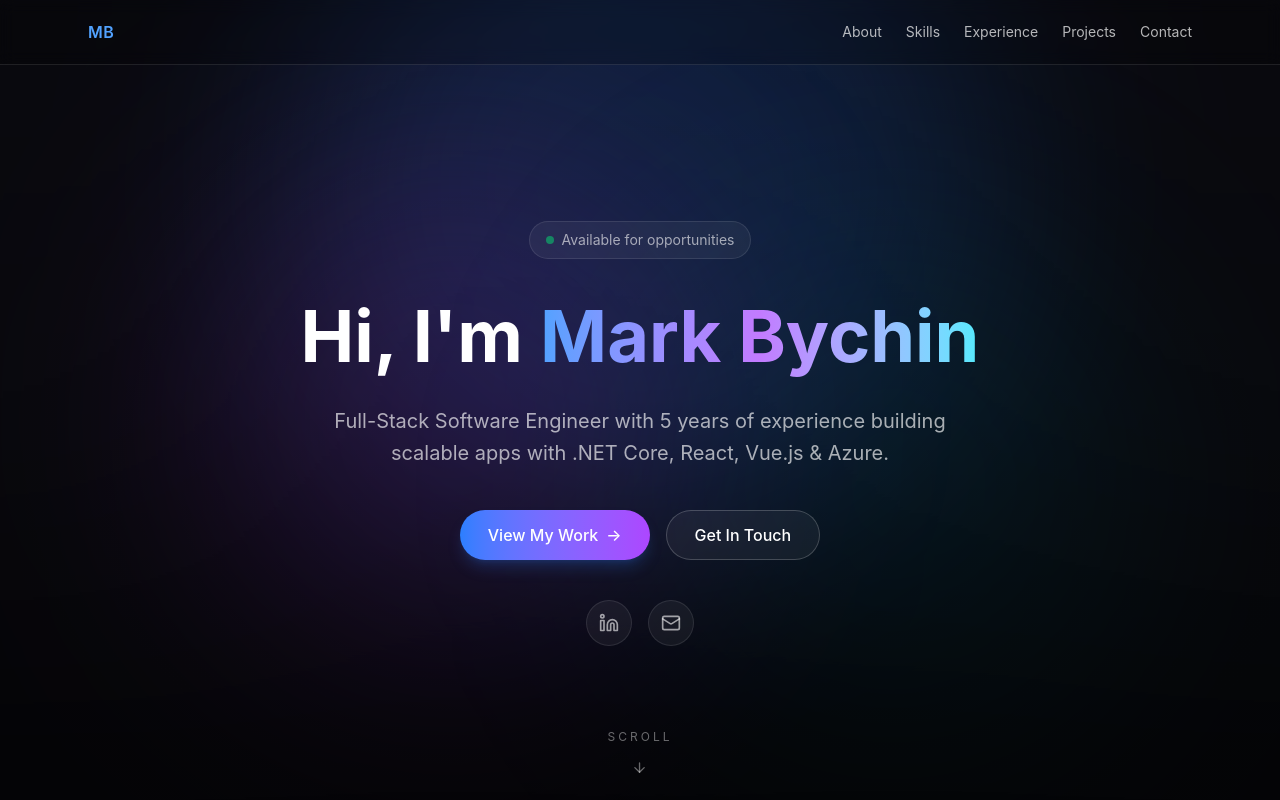
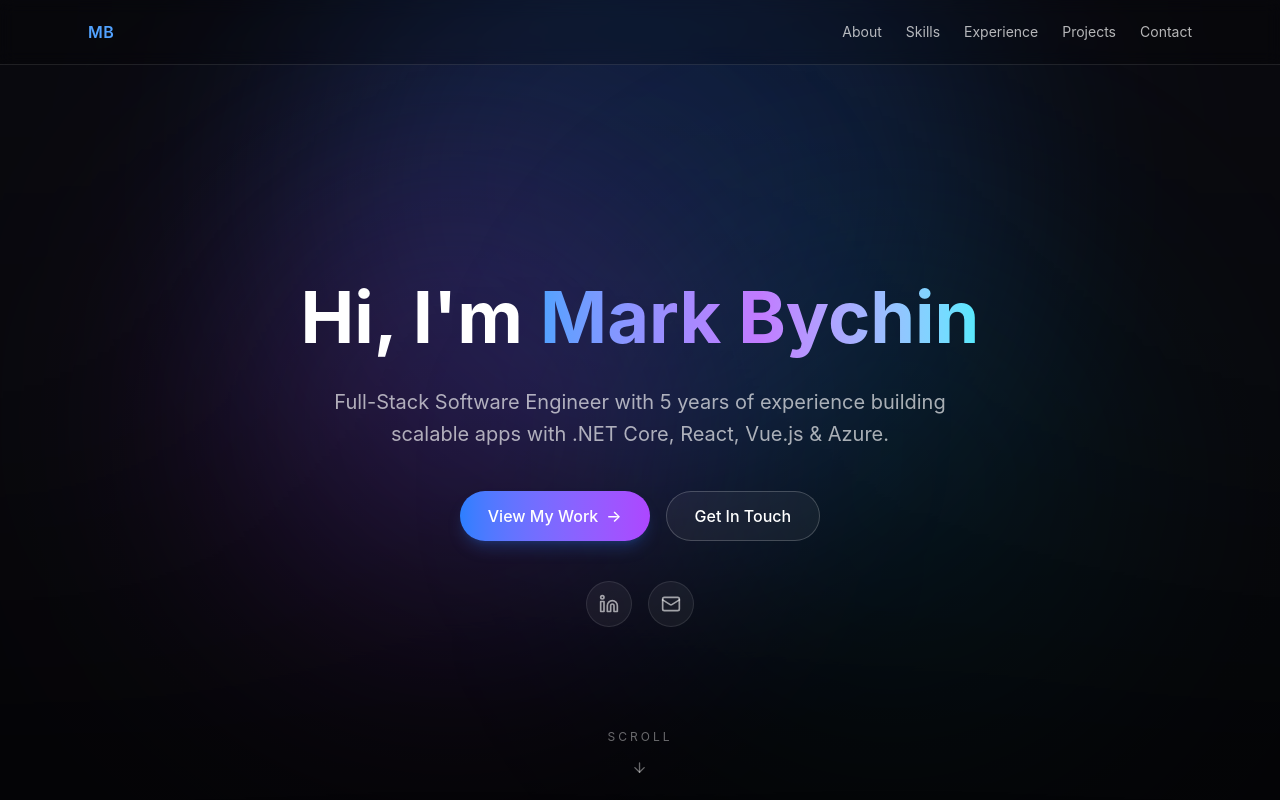
Before and after one commit to Mark1asd/Personal-Website, a React (Vite) app: page / in a window 1280 px wide. Shown: the top 800 px of the page. Built offline with nearby package versions, Linux system fonts and the light colour scheme.

Commit message:
Removed not needed front end component

```diff
--- a/src/components/sections/HeroSection.tsx
+++ b/src/components/sections/HeroSection.tsx
@@ -7,17 +7,6 @@ export function HeroSection() {
   return (
     <section className="relative flex min-h-[92vh] items-center justify-center px-6">
       <div className="mx-auto max-w-4xl text-center">
-        {/* Availability Badge */}
-        <motion.div
-          initial={{ opacity: 0, y: 14 }}
-          animate={{ opacity: 1, y: 0 }}
-          transition={{ delay: 0.15 }}
-          className="inline-flex items-center gap-2 rounded-full border border-white/10 bg-white/5 px-4 py-2"
-        >
-          <span className="h-2 w-2 animate-pulse rounded-full bg-green-400" />
-          <span className="text-sm text-white/60">Available for opportunities</span>
-        </motion.div>
-
         {/* Title */}
         <motion.h1
           initial={{ opacity: 0, y: 18 }}
```
